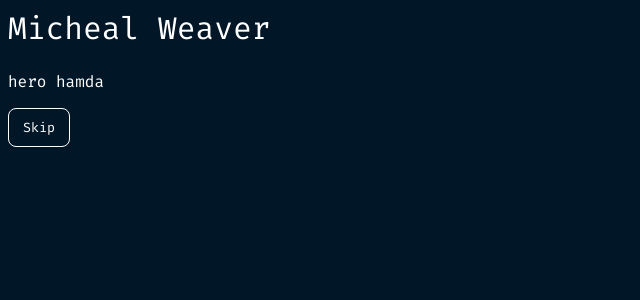
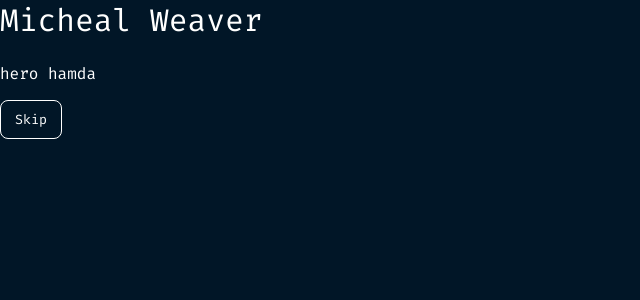
Before and after one commit to Ariesleo/portfolio, a React (Create React App) app in the folder client/: page / in a window 1280 px wide. Shown: the top 300 px of the page, without its empty margins (0-640 px from the left). Built offline with nearby package versions, Linux system fonts and the light colour scheme; the HTML template or start-up script is replaced by a standard one.

Commit message:
added margin properties to the index.css file

```diff
--- a/client/src/index.css
+++ b/client/src/index.css
@@ -27,8 +27,9 @@ html {
 body {
   background: var(--dark);
   font-family: var(--bodyFont);
-  line-height: 1.3;
+  /* line-height: 1.3; */
   color: #ffffff;
+  margin: 0;
 }
 
 p {
```
